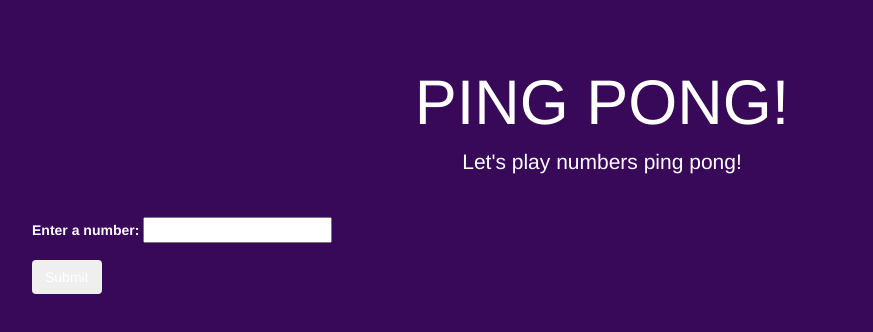
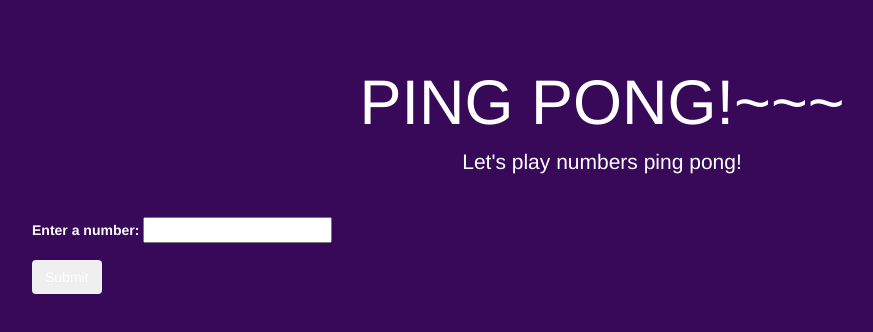
Before and after one commit to elise00/PingPong, a plain HTML site: page index.html in a window 1280 px wide. Shown: the whole page, without its empty margins (38-911 px from the left). Drawn offline with nearby package versions, Linux system fonts and the light colour scheme.

Commit message:
Add test to HTML.

```diff
--- a/index.html
+++ b/index.html
@@ -11,7 +11,7 @@
 
   <body>
     <div class="jumbotron">
-      <h1>PING PONG!</h1>
+      <h1>PING PONG!~~~</h1>
       <p>Let's play numbers ping pong!</p>
     </div>
 
```
Also changed, not shown: 1 other file.
